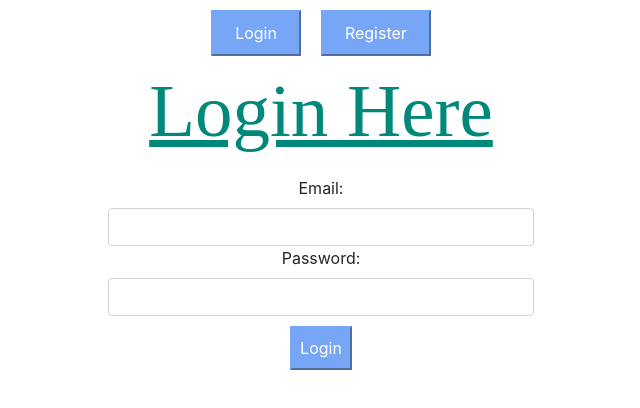
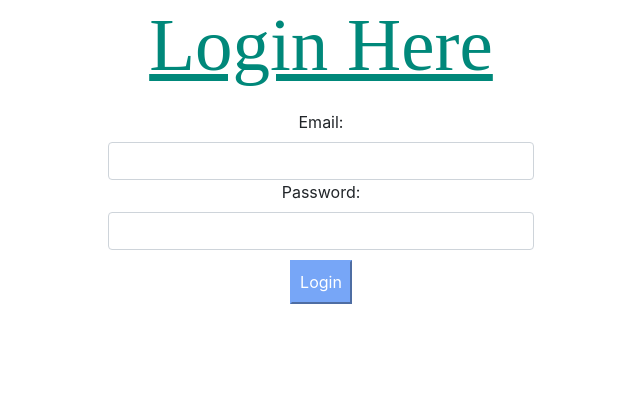
Before and after one commit to nancydo272/RentalHomeProject, a React (Create React App) app in the folder client/: page / in a window 1280 px wide. Shown: the top 408 px of the page, without its empty margins (319-959 px from the left). Built offline with nearby package versions, Linux system fonts and the light colour scheme.

Commit message:
fixing bugs

```diff
--- a/client/public/index.html
+++ b/client/public/index.html
@@ -27,7 +27,7 @@
       work correctly both with client-side routing and a non-root public URL.
       Learn how to configure a non-root public URL by running `npm run build`.
     -->
-    <title>React App</title>
+    <title>Rental Property Manager</title>
   </head>
   <body>
     <noscript>You need to enable JavaScript to run this app.</noscript>
--- a/client/src/App.js
+++ b/client/src/App.js
@@ -17,12 +17,12 @@ function App() {
   return (
     <div className="App">
       <BrowserRouter>
-        <NavBar isLoggedin={isLoggedin} setIsLoggedin={setIsLoggedIn}/>
+        {/* <NavBar isLoggedin={isLoggedin} setIsLoggedin={setIsLoggedIn}/> */}
           <Routes>
             <Route path="/" element={<Login />} />
             <Route path ="/register" element={<Register setIsLoggedIn={setIsLoggedIn}/>} />
             <Route path ="/login" element={<Login setIsLoggedIn={setIsLoggedIn}/>} />
-            <Route path ="/api/agent/:id" element ={<Dashboard /> } />
+            <Route path ="/api/agent/:id" isLoggedin={isLoggedin} setIsLoggedin={setIsLoggedIn} element ={<Dashboard /> } />
             {/* <Route path="/rentals" element ={<ViewRental />}/> */}
             <Route path="/viewOne/:id" element ={<ViewOne />}/>
             <Route path ="/addRental" element={<AddRental />} />
--- a/client/src/components/AddRental.js
+++ b/client/src/components/AddRental.js
@@ -1,4 +1,4 @@
-import { useState } from 'react';
+import { useState} from 'react';
 import axios from 'axios';
 import { useNavigate} from 'react-router-dom';
 import React from "react";
--- a/client/src/components/Dashboard.js
+++ b/client/src/components/Dashboard.js
@@ -1,11 +1,14 @@
 import React from 'react'
-import { useParams, Link }    from 'react-router-dom';
+import { useParams, Link, NavLink }    from 'react-router-dom';
 import axios from 'axios';
 import { useEffect, useState } from 'react';
+import Cookies from 'js-cookie';
+import jwtDecode from 'jwt-decode';
 
-const Dashboard = () => {
+const Dashboard = ({isLoggedin}) => {
 
     const [rentalList, setRentalList] = useState([]);
+    const [user, setUser] = useState();
     const { id } = useParams();
     useEffect(()=>{
         axios.get(`http://localhost:8000/api/agent/${id}`,{ withCredentials: true })
@@ -27,8 +30,47 @@ const Dashboard = () => {
         })
     }
 
+    useEffect(() => {
+        const userToken = Cookies.get('userToken');
+        console.log('USER TOKEN', userToken);
+        if (userToken) {
+            const user = jwtDecode(userToken);
+            console.log('User Login', user);
+            setUser(user);
+            console.log('TOKEN', userToken);
+        }
+    }, [isLoggedin]);
+    const handleLogout = () => {
+        axios
+            .post('http://localhost:8000/logout', {}, { withCredentials: true, },)
+            .then((res) => {Cookies.remove('userToken');setUser(null);})
+            .catch((err) => console.log('Logout Failed', err));
+    };
     return (
         <div>
+            <div>
+            {user ? (
+                        <div>
+                            <h3 className="regHeader"> Welcome Back Agent, {user.firstName}!</h3>
+                            <div className="d-flex justify-content-between">
+                                <button className="navbuttons"onClick={handleLogout}>Logout</button>
+                            </div>
+                        </div>
+                    ) : (
+                        <div>
+                            <button className="navbuttons">
+                                <NavLink className="nav-link text-white" to="/login">
+                                    Login
+                                </NavLink>
+                            </button>
+                            <button className="navbuttons">
+                                <NavLink className="nav-link text-white" to="/register">
+                                    Register
+                                </NavLink>
+                            </button>
+                        </div>
+                    )}
+            </div>
                 <table className="table">
                     <thead>
                         <tr>
--- a/client/src/components/NavBar.js
+++ b/client/src/components/NavBar.js
@@ -1,60 +1,62 @@
-import React from 'react';
-import {useEffect, useState} from 'react';
-import Cookies from 'js-cookie';
-import axios from 'axios';
-import jwtDecode from 'jwt-decode';
-import { NavLink , Link} from 'react-router-dom';
+//navbar component was used to bypass userlogin bug, now no longer needed.
 
-const NavBar = ({isLoggedin}) => {
-    const [user, setUser] = useState();
-    useEffect(() => {
-        const userToken = Cookies.get('userToken');
-        console.log('USER TOKEN', userToken);
-        if (userToken) {
-            const user = jwtDecode(userToken);
-            console.log('User Login', user);
-            setUser(user);
-            console.log('TOKEN', userToken);
-        }
-    }, [isLoggedin]);
-    const handleLogout = () => {
-        axios
-            .post('http://localhost:8000/logout', {}, { withCredentials: true, },)
-            .then((res) => {Cookies.remove('userToken');setUser(null);})
-            .catch((err) => console.log('Logout Failed', err));
-    };
-    return ( // this is the nav bar when. When login it'll display user firstname
-            //line 26-38 is when user login. Line 40-46 is when the user is log out
-            // You can add link to register to login , to agentlisting
-        <div className="container">
-            <header>
-                <div>
-                    {user ? (
-                        <div>
-                            <h3 className="regHeader"> Welcome Back Agent, {user.firstName}!</h3>
-                            <div className="d-flex justify-content-between">
-                                <button className="navbuttons"><Link className ="text-white text-decoration-none" to={"/api/agent/" + user._id}>Dashboard</Link></button>
-                                <button className="navbuttons"onClick={handleLogout}>Logout</button>
-                            </div>
-                        </div>
-                    ) : (
-                        <div>
-                            <button className="navbuttons">
-                                <NavLink className="nav-link text-white" to="/login">
-                                    Login
-                                </NavLink>
-                            </button>
-                            <button className="navbuttons">
-                                <NavLink className="nav-link text-white" to="/register">
-                                    Register
-                                </NavLink>
-                            </button>
-                        </div>
-                    )}
-                </div>
-            </header>
-        </div>
-    );
-}
+// import React from 'react';
+// import {useEffect, useState} from 'react';
+// import Cookies from 'js-cookie';
+// import axios from 'axios';
+// import jwtDecode from 'jwt-decode';
+// import { NavLink , Link} from 'react-router-dom';
 
-export default NavBar;
+// const NavBar = ({isLoggedin}) => {
+//     const [user, setUser] = useState();
+//     useEffect(() => {
+//         const userToken = Cookies.get('userToken');
+//         console.log('USER TOKEN', userToken);
+//         if (userToken) {
+//             const user = jwtDecode(userToken);
+//             console.log('User Login', user);
+//             setUser(user);
+//             console.log('TOKEN', userToken);
+//         }
+//     }, [isLoggedin]);
+//     const handleLogout = () => {
+//         axios
+//             .post('http://localhost:8000/logout', {}, { withCredentials: true, },)
+//             .then((res) => {Cookies.remove('userToken');setUser(null);})
+//             .catch((err) => console.log('Logout Failed', err));
+//     };
+//     return ( // this is the nav bar when. When login it'll display user firstname
+//             //line 26-38 is when user login. Line 40-46 is when the user is log out
+//             // You can add link to register to login , to agentlisting
+//         <div className="container">
+//             <header>
+//                 <div>
+//                     {user ? (
+//                         <div>
+//                             <h3 className="regHeader"> Welcome Back Agent, {user.firstName}!</h3>
+//                             <div className="d-flex justify-content-between">
+//                                 <button className="navbuttons"><Link className ="text-white text-decoration-none" to={"/api/agent/" + user._id}>Dashboard</Link></button>
+//                                 <button className="navbuttons"onClick={handleLogout}>Logout</button>
+//                             </div>
+//                         </div>
+//                     ) : (
+//                         <div>
+//                             <button className="navbuttons">
+//                                 <NavLink className="nav-link text-white" to="/login">
+//                                     Login
+//                                 </NavLink>
+//                             </button>
+//                             <button className="navbuttons">
+//                                 <NavLink className="nav-link text-white" to="/register">
+//                                     Register
+//                                 </NavLink>
+//                             </button>
+//                         </div>
+//                     )}
+//                 </div>
+//             </header>
+//         </div>
+//     );
+// }
+
+// export default NavBar;
```
